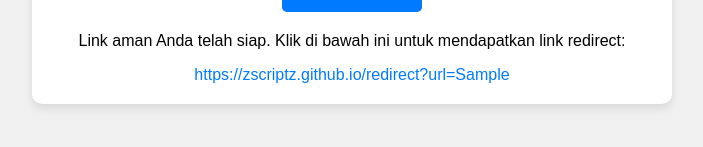
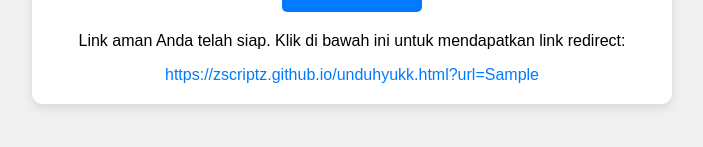
Before and after one commit to zscriptZ/unduhyukweb2, a plain HTML site: page index.html in a window 1280 px wide. Both pictures are taken after typing "Sample" into the empty fields and a click on the button "Generate Link". Shown: the part 267-414 px from the top of the page, without its empty margins (288-991 px from the left). Drawn offline with Linux system fonts and the light colour scheme.

Commit message:
Update index.html

```diff
--- a/index.html
+++ b/index.html
@@ -88,7 +88,7 @@
                 const encodedLink = encodeURL(userLink);
 
                 // Buat link redirect seperti safelinkku
-                const safeLink = `https://zscriptz.github.io/redirect?url=${encodedLink}`;
+                const safeLink = `https://zscriptz.github.io/unduhyukk.html?url=${encodedLink}`;
 
                 // Tampilkan hasil link yang sudah digenerate
                 generatedLink.href = safeLink;
```
